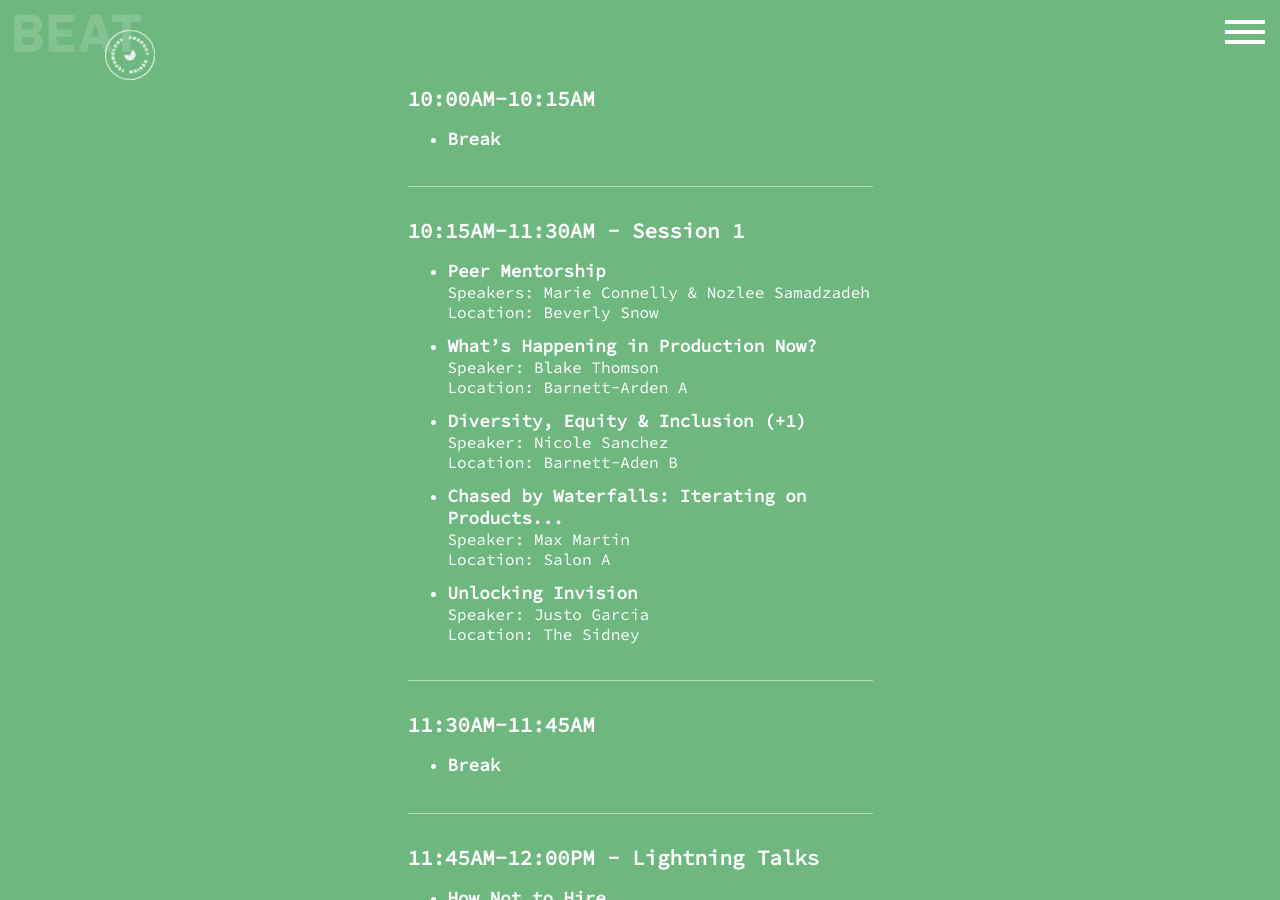
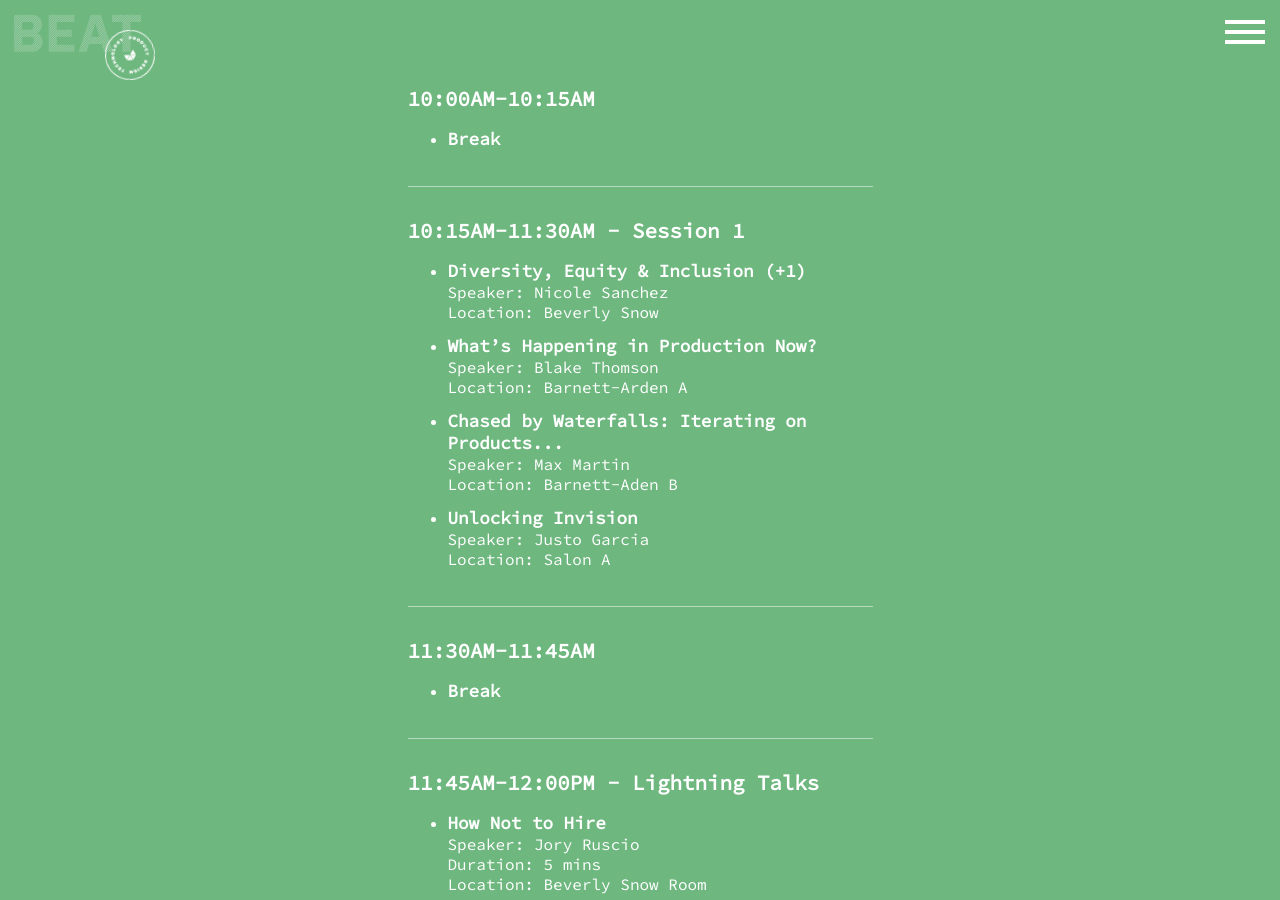
Before and after one commit to voxmedia/beat, a Jekyll site: the page built from _posts/2019-02-13-schedule.markdown, in a window 1280 px wide and 900 px high, scrolled down 6150 px. Built offline with Jekyll 4.4.1, drawn with Linux system fonts in a browser that asks for light colours; some of the changed text lies outside the part shown.

Commit message:
schedule updates

```diff
--- a/_posts/2019-02-13-schedule.markdown
+++ b/_posts/2019-02-13-schedule.markdown
@@ -146,10 +146,11 @@ layout: page
       <li><b>Karaoke Star</b><br>Speaker: Frank Manna<br>Duration: 3 mins<br>Location: Beverly Snow Room</li>
       <li><b>The One with Two Towers, 2fa...</b><br>Speaker: Krissy Kingwood<br>Duration: 3 mins<br>Location: Beverly Snow Room</li>
       <li><b>All the Ways You’re Tracked Online...</b><br>Speaker: Ian Carrico<br>Duration: 7 mins<br>Location: Beverly Snow Room</li>
-      <li><b>Immersive Site-specific Sound Design</b><br>Speaker: Miles Ewell<br>Duration: 5 mins<br>Location: Beverly Snow Room</li>
       <li><b>Greetings Fellow Kids...</b><br>Speaker: Ryan Gantz<br>Duration: 7 mins<br>Location: Beverly Snow Room</li>
       <li><b>3 Biggest JavaScript Mistakes I’ve Made...</b><br>Speaker: Josh Larson<br>Duration: 5 mins<br>Location: Beverly Snow Room</li>
-      <li><b>Faith: Exploring Purpose & Meaning Through Failure</b><br>Speaker: Brian Anderson<br>Duration: 5 mins<br>Location: Beverly Snow Room</li>
+      <li><b>Faith: Exploring Purpose & Meaning Through Failure</b><br>Speaker: Brian Anderson<br>Duration: 5 mins<br>Location: Beverly Snow Room
+      </li>
+      <li><b>Immersive Site-specific Sound Design</b><br>Speaker: Miles Ewell<br>Duration: 7 mins<br>Location: Beverly Snow Room</li>
     </ul>
   </p>
 
@@ -212,11 +213,10 @@ layout: page
   <p>
     <b>10:15AM-11:30AM - Session 1</b>
     <ul>
-      <li><b>Peer Mentorship</b><br>Speakers: Marie Connelly & Nozlee Samadzadeh<br>Location: Beverly Snow</li>
+      <li><b>Diversity, Equity & Inclusion (+1)</b><br>Speaker: Nicole Sanchez<br>Location: Beverly Snow</li>
       <li><b>What’s Happening in Production Now?</b><br>Speaker: Blake Thomson<br>Location: Barnett-Arden A</li>
-      <li><b>Diversity, Equity & Inclusion (+1)</b><br>Speaker: Nicole Sanchez<br>Location: Barnett-Aden B</li>
-      <li><b>Chased by Waterfalls: Iterating on Products...</b><br>Speaker: Max Martin<br>Location: Salon A</li>
-      <li><b>Unlocking Invision</b><br>Speaker: Justo Garcia<br>Location: The Sidney</li>
+      <li><b>Chased by Waterfalls: Iterating on Products...</b><br>Speaker: Max Martin<br>Location: Barnett-Aden B</li>
+      <li><b>Unlocking Invision</b><br>Speaker: Justo Garcia<br>Location: Salon A</li>
     </ul>
   </p>
 
```
Also changed, not shown: 2 other files.
